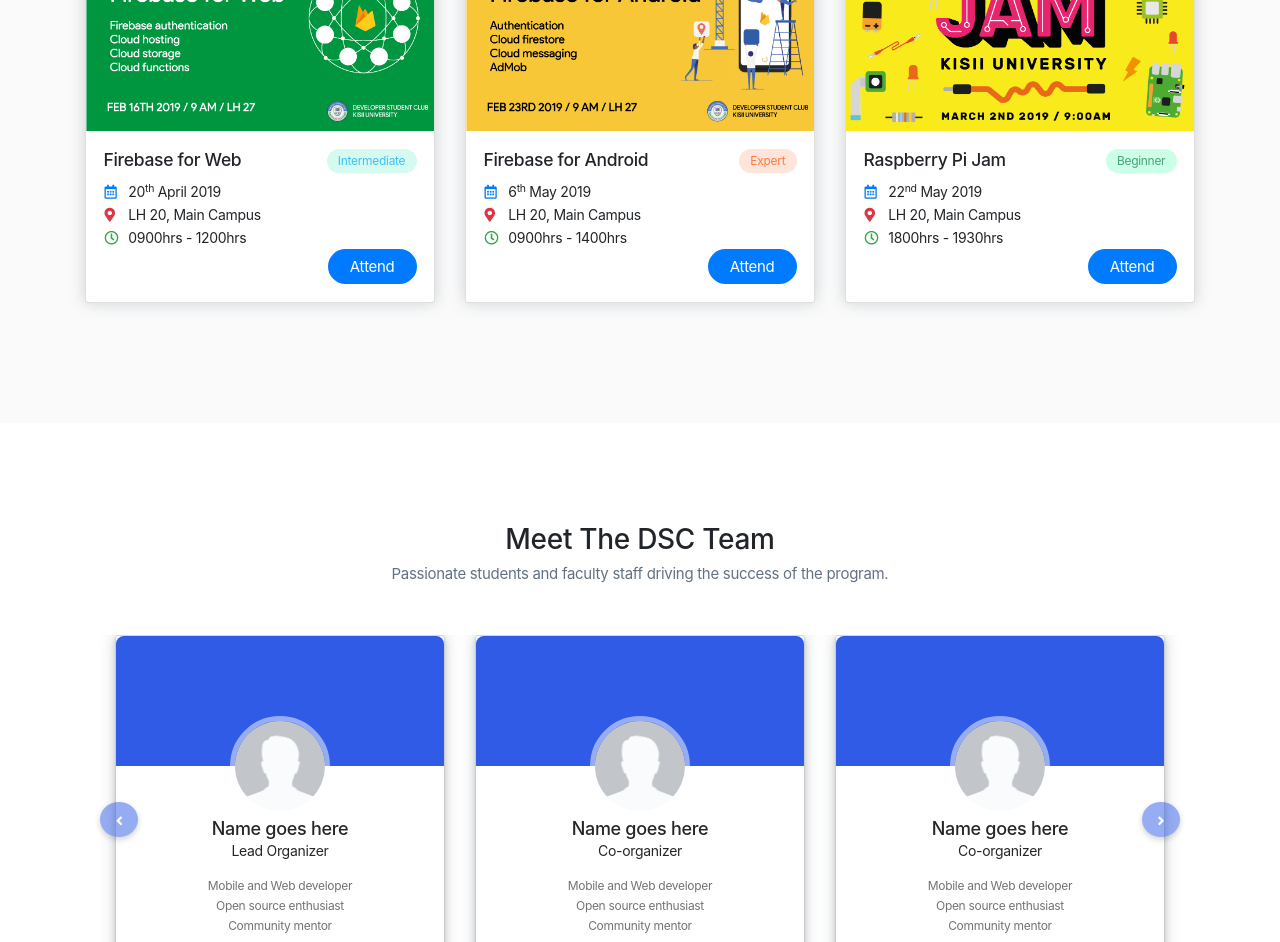
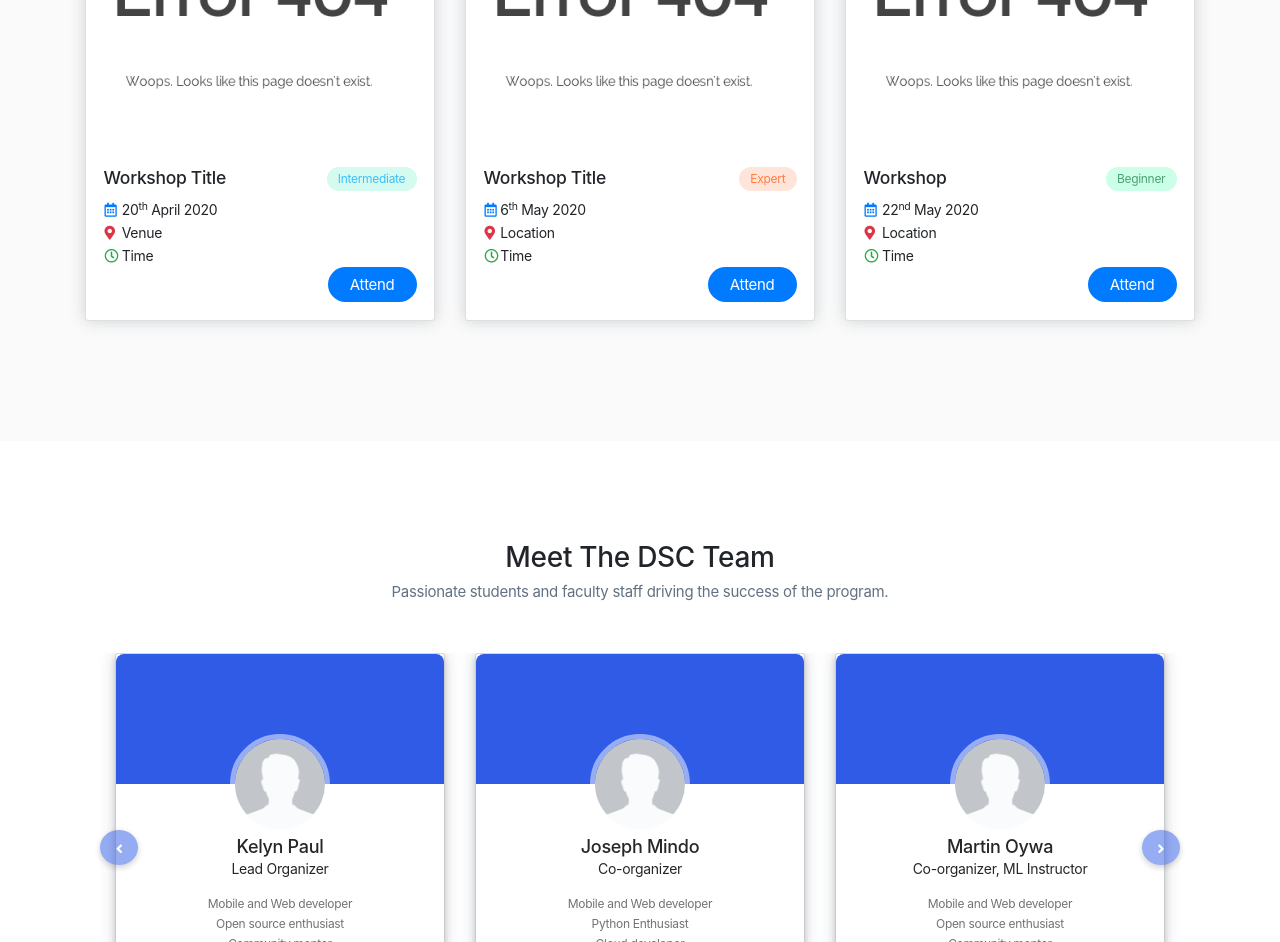
Before and after one commit to Mindo-Joseph/DSC-Laikipia, a website with bundled scripts: page index.html in a window 1280 px wide. Shown: the part 3941-4883 px from the top of the page. Built offline with nearby package versions, Linux system fonts and the light colour scheme; a web font is replaced by a local one.

Commit message:
update technologies and team members

```diff
--- a/index.html
+++ b/index.html
@@ -250,66 +250,66 @@
                 <div class="tab-pane active" id="upcoming" role="tabpanel" aria-labelledby="upcoming">
                     <div class="row">
                         <div class="col-md-4 col-12">
-                            <div class="card event-card"><img class="card-img-top" data-src="src/images/assets/events/fbw.png" alt="Event one poster">
+                            <div class="card event-card"><img class="card-img-top" data-src="src/images/assets/events/error404.png" alt="Event one poster">
                                 <div class="card-body">
                                     <p class="tagging intermediate float-right">Intermediate</p>
-                                    <h5 class="card-title">Firebase for Web</h5>
+                                    <h5 class="card-title">Workshop Title</h5>
                                     <table>
                                         <tr>
                                             <td width="15%" class="text-blue"><i class="far fa-calendar-alt"></i></td>
-                                            <td>20<sup>th</sup> April 2019</td>
+                                            <td>20<sup>th</sup> April 2020</td>
                                         </tr>
                                         <tr>
                                             <td class="text-red"><i class="fas fa-map-marker-alt"></i></td>
-                                            <td>LH 20, Main Campus</td>
+                                            <td>Venue</td>
                                         </tr>
                                         <tr>
                                             <td class="text-green"><i class="far fa-clock"></i></td>
-                                            <td>0900hrs - 1200hrs</td>
+                                            <td>Time</td>
                                         </tr>
-                                    </table><a href="https://www.meetup.com/GDG-Kisii/events/258288805/" class="button float-right">Attend</a>
+                                    </table><a href="" class="button float-right">Attend</a>
                                 </div>
                             </div>
                         </div>
                         <div class="col-md-4 col-12">
-                            <div class="card event-card"><img class="card-img-top" data-src="src/images/assets/events/fba.png" alt="Event two poster">
+                            <div class="card event-card"><img class="card-img-top" data-src="src/images/assets/events/error404.png" alt="Event two poster">
                                 <div class="card-body">
                                     <p class="tagging expert float-right">Expert</p>
-                                    <h5 class="card-title">Firebase for Android</h5>
+                                    <h5 class="card-title">Workshop Title</h5>
                                     <table>
                                         <tr>
                                             <td width="15%" class="text-blue"><i class="far fa-calendar-alt"></i></td>
-                                            <td>6<sup>th</sup> May 2019</td>
+                                            <td>6<sup>th</sup> May 2020</td>
                                         </tr>
                                         <tr>
                                             <td class="text-red"><i class="fas fa-map-marker-alt"></i></td>
-                                            <td>LH 20, Main Campus</td>
+                                            <td>Location</td>
                                         </tr>
                                         <tr>
                                             <td class="text-green"><i class="far fa-clock"></i></td>
-                                            <td>0900hrs - 1400hrs</td>
+                                            <td>Time</td>
                                         </tr>
                                     </table><a href="https://www.meetup.com/GDG-Kisii/events/258288819/" class="button float-right">Attend</a>
                                 </div>
                             </div>
                         </div>
                         <div class="col-md-4 col-12">
-                            <div class="card event-card"><img class="card-img-top" data-src="src/images/assets/events/rpj.png" alt="Event three poster">
+                            <div class="card event-card"><img class="card-img-top" data-src="src/images/assets/events/error404.png" alt="Event three poster">
                                 <div class="card-body">
                                     <p class="tagging beginner float-right">Beginner</p>
-                                    <h5 class="card-title">Raspberry Pi Jam</h5>
+                                    <h5 class="card-title">Workshop</h5>
                                     <table>
                                         <tr>
                                             <td width="15%" class="text-blue"><i class="far fa-calendar-alt"></i></td>
-                                            <td>22<sup>nd</sup> May 2019</td>
+                                            <td>22<sup>nd</sup> May 2020</td>
                                         </tr>
                                         <tr>
                                             <td class="text-red"><i class="fas fa-map-marker-alt"></i></td>
-                                            <td>LH 20, Main Campus</td>
+                                            <td>Location</td>
                                         </tr>
                                         <tr>
                                             <td class="text-green"><i class="far fa-clock"></i></td>
-                                            <td>1800hrs - 1930hrs</td>
+                                            <td>Time</td>
                                         </tr>
                                     </table><a href="https://www.meetup.com/GDG-Kisii/events/258212444/" class="button float-right">Attend</a>
                                 </div>
@@ -327,11 +327,11 @@
                                 <div class="col-sm-5 ml-auto">
                                     <div class="feature-list-wrapper">
                                         <div class="content-header">
-                                            <h2 class="content-title">Getting Started with Android Things</h2>
+                                            <h2 class="content-title">Workshop Title</h2>
                                             <hr>
-                                            <h6>DATE : 26<sup>th</sup> Jan 2019</h6>
-                                            <h6>VENUE : LH 27, Main Campus</h6>
-                                            <p>We learnt how to assemble an Android Things kit and saw the temperature and barometer sensors on the kit in action</p>
+                                            <h6>DATE : 26<sup>th</sup> Jan 2020</h6>
+                                            <h6>Location</h6>
+                                            <p>We learnt how to do something</p>
                                         </div><a href="#" class="past-event" target="_blank" rel="noopener">EVENT PHOTOS&nbsp;&nbsp;<i class="fas fa-camera"></i></a>
                                     </div>
                                 </div>
@@ -344,11 +344,11 @@
                                 <div class="col-sm-5 mr-auto">
                                     <div class="feature-list-wrapper">
                                         <div class="content-header">
-                                            <h2 class="content-title">The Magic Of Flutter</h2>
+                                            <h2 class="content-title">Workshop title</h2>
                                             <hr>
-                                            <h6>DATE : 6<sup>th</sup> Aug 2018</h6>
-                                            <h6>VENUE : LH 1, Main Campus</h6>
-                                            <p>We concentrated on two parts of Flutter, that we admire most : The developer experience and brand design first development</p>
+                                            <h6>DATE : 6<sup>th</sup> Aug 2020</h6>
+                                            <h6>Venue</h6>
+                                            <p>We did something</p>
                                         </div><a href="#" class="past-event" target="_blank" rel="noopener">EVENT PHOTOS&nbsp;&nbsp;<i class="fas fa-camera"></i></a>
                                     </div>
                                 </div>
@@ -367,11 +367,11 @@
                                 <div class="col-sm-5 ml-auto">
                                     <div class="feature-list-wrapper">
                                         <div class="content-header">
-                                            <h2 class="content-title">Build Your First App</h2>
+                                            <h2 class="content-title">Workshop Title</h2>
                                             <hr>
                                             <h6>DATE : 6<sup>th</sup> July 2018</h6>
-                                            <h6>VENUE : LH 1, Main Campus</h6>
-                                            <p>We set up the Android Application Development Environment for creating, testing and debugging apps.</p>
+                                            <h6>We did something</h6>
+                                            <p>We set up something</p>
                                         </div><a href="#" class="past-event">EVENT PHOTOS&nbsp;&nbsp;<i class="fas fa-camera"></i></a>
                                     </div>
                                 </div>
@@ -384,11 +384,11 @@
                                 <div class="col-sm-5 mr-auto">
                                     <div class="feature-list-wrapper">
                                         <div class="content-header">
-                                            <h2 class="content-title">DSC SSA Leads Summit</h2>
+                                            <h2 class="content-title">Workshop Title</h2>
                                             <hr>
                                             <h6>DATE : 25<sup>th</sup> July - 28<sup>th</sup>July 2018</h6>
-                                            <h6>WHERE : Lagos, Nigeria.</h6>
-                                            <p>One of our lead organizers was privileged to represent the community in a lead summit hosted by Google Nigeria where he also talked about goal-setting.</p>
+                                            <h6>Location</h6>
+                                            <p></p>
                                         </div><a href="#" class="past-event" target="_blank" rel="noopener">EVENT PHOTOS&nbsp;&nbsp;<i class="fas fa-camera"></i></a>
                                     </div>
                                 </div>
@@ -418,7 +418,7 @@
                                     <div class="avatar"><img data-src="src/images/assets/team/avatar.png" alt="lead avatar"></div>
                                     <div class="info">
                                         <div class="title">
-                                            <h5>Name goes here</h5>
+                                            <h5>Kelyn Paul</h5>
                                             <p>Lead Organizer</p>
                                         </div>
                                         <div class="desc">Mobile and Web developer</div>
@@ -442,8 +442,33 @@
                                     <div class="avatar"><img data-src="src/images/assets/team/avatar.png" alt="lead avatar"></div>
                                     <div class="info">
                                         <div class="title">
-                                            <h5>Name goes here</h5>
+                                            <h5>Joseph Mindo</h5>
                                             <p>Co-organizer</p>
+                                        </div>
+                                        <div class="desc">Mobile and Web developer</div>
+                                        <div class="desc">Python Enthusiast</div>
+                                        <div class="desc">Cloud developer</div>
+                                        <div class="desc">Community mentor</div>
+                                    </div>
+                                    <div class="bottom">
+                                        <ul class="social-list__inline mt-10">
+                                            <li><a href="https://twitter.com/mindoJoseph" target="_blank" rel="noopener"><i class="fab fa-twitter"></i></a></li>
+                                            <li><a href="https://github.com/Mindo-Joseph" target="_blank" rel="noopener"><i class="fab fa-github"></i></a></li>
+                                            <li><a href="https://www.linkedin.com/in/joseph-mindo-367284132/" target="_blank" rel="noopener"><i class="fab fa-linkedin"></i></a></li>
+                                        </ul>
+                                    </div>
+                                </div>
+                            </div>
+                        </div>
+                        <div class="carousel-item col-md-4 col-15">
+                            <div class="card event-card">
+                                <div class="card hovercard">
+                                    <div class="cardheader"></div>
+                                    <div class="avatar"><img data-src="src/images/assets/team/avatar.png" alt="lead avatar"></div>
+                                    <div class="info">
+                                        <div class="title">
+                                            <h5>Martin Oywa</h5>
+                                            <p>Co-organizer, ML Instructor</p>
                                         </div>
                                         <div class="desc">Mobile and Web developer</div>
                                         <div class="desc">Open source enthusiast</div>
@@ -466,35 +491,11 @@
                                     <div class="avatar"><img data-src="src/images/assets/team/avatar.png" alt="lead avatar"></div>
                                     <div class="info">
                                         <div class="title">
-                                            <h5>Name goes here</h5>
-                                            <p>Co-organizer</p>
-                                        </div>
-                                        <div class="desc">Mobile and Web developer</div>
-                                        <div class="desc">Open source enthusiast</div>
-                                        <div class="desc">Community mentor</div>
-                                    </div>
-                                    <div class="bottom">
-                                        <ul class="social-list__inline mt-10">
-                                            <li><a href="https://twitter.com/ProfileName" target="_blank" rel="noopener"><i class="fab fa-twitter"></i></a></li>
-                                            <li><a href="https://github.com/ProfileName" target="_blank" rel="noopener"><i class="fab fa-github"></i></a></li>
-                                            <li><a href="https://www.linkedin.com/in/ProfileName" target="_blank" rel="noopener"><i class="fab fa-linkedin"></i></a></li>
-                                        </ul>
-                                    </div>
-                                </div>
-                            </div>
-                        </div>
-                        <div class="carousel-item col-md-4 col-15">
-                            <div class="card event-card">
-                                <div class="card hovercard">
-                                    <div class="cardheader"></div>
-                                    <div class="avatar"><img data-src="src/images/assets/team/avatar.png" alt="lead avatar"></div>
-                                    <div class="info">
-                                        <div class="title">
-                                            <h5>Name goes here</h5>
+                                            <h5>Sarah Mukuti</h5>
                                             <p>Volunteer</p>
                                         </div>
                                         <div class="desc">Graphic Design</div>
-                                        <div class="desc">Storyteller</div>
+                                        <div class="desc">Web Developer</div>
                                         <div class="desc">Writer</div>
                                     </div>
                                     <div class="bottom">
@@ -514,7 +515,7 @@
                                     <div class="avatar"><img data-src="src/images/assets/team/avatar.png" alt="lead avatar"></div>
                                     <div class="info">
                                         <div class="title">
-                                            <h5>Name goes here</h5>
+                                            <h5>Martin Maina</h5>
                                             <p>Volunteer</p>
                                         </div>
                                         <div class="desc">Web design</div>
@@ -538,7 +539,7 @@
                                     <div class="avatar"><img data-src="src/images/assets/team/avatar.png" alt="lead avatar"></div>
                                     <div class="info">
                                         <div class="title">
-                                            <h5>Name goes here</h5>
+                                            <h5>Dr. Mindo Kirori</h5>
                                             <p>DSC Faculty Adviser</p>
                                         </div>
                                         <div class="desc">Cryptocurrency Control</div>
```
Also changed, not shown: src/images/assets/events/error404.png (added).
